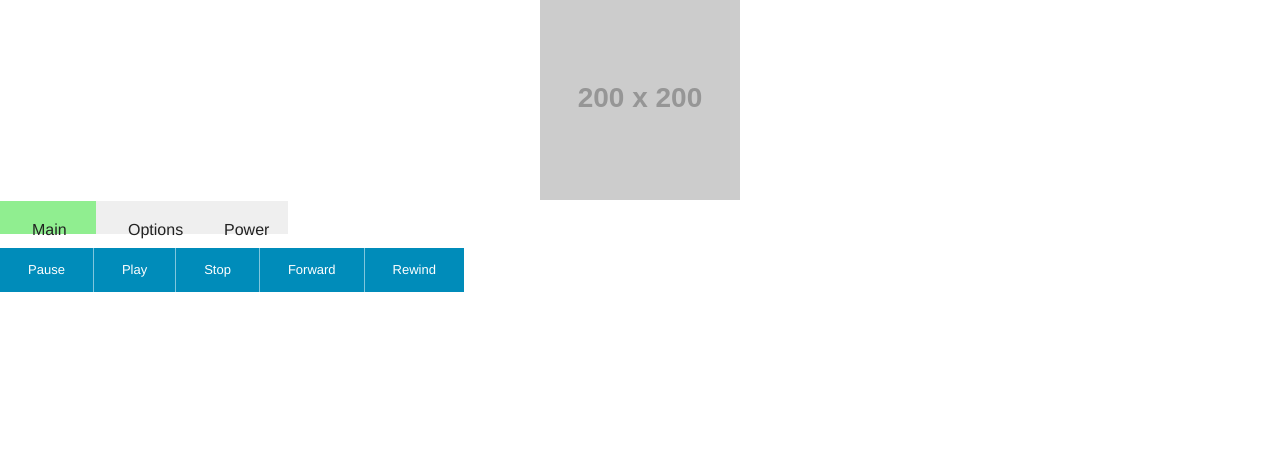
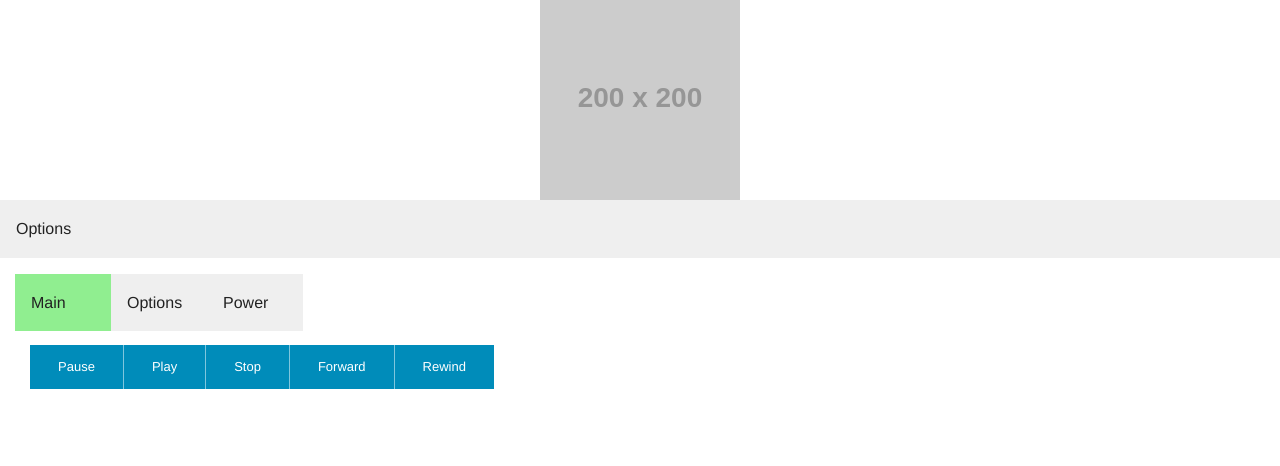
Before and after one commit to lvarney14/p2-dvr-app, a plain HTML site: page index.html in a window 1280 px wide. Drawn offline with Linux system fonts and the light colour scheme; placeholder pictures from the web are drawn by us.

Commit message:
9th Commit

```diff
--- a/css/styles.css
+++ b/css/styles.css
@@ -1,7 +1,7 @@
 .tabs dd > a {
 	float: left;
 	width: 96px;
-	height: 30px;
+
 
 }
 
--- a/index.html
+++ b/index.html
@@ -15,16 +15,20 @@
 
     <div class"row">
       <div class"small-12 columns">
+         <dl class="accordion" data-accordion>
+  <dd>
+    <a href="#panel1">Options</a>
+    <div id="panel1" class="content active">
 
             <!-- Tab Labels -->
-            <dl class="tabs" data-tab>
+             <dl class="tabs" data-tab>
               <dd class="active"><a href="#panel2-1">Main</a></dd>
               <dd><a href="#panel2-2">Options</a></dd>
               <dd><a href="#panel2-3">Power</a></dd>
 
             </dl>
 
-            <!-- Main Content -->
+             <!--Main Content-->
             <div class="tabs-content">
               <div class="content active" id="panel2-1">
                 <div class="button-bar">
@@ -39,10 +43,10 @@
                   </div>
               </div>
               <div class="content" id="panel2-2">
-                 <!-- VOLUME & CHAN -->
+                 <!--VOLUME & CHAN-->
     <div class="row">
 
-      <!-- VOL -->
+       <!--VOL -->
       <div class="small-6 columns">
 
           <div class="button-bar">
@@ -54,7 +58,7 @@
 
       </div>
 
-      <!-- CHAN -->
+       <!--CHAN-->
       <div class="small-6 columns">
 
           <div class="button-bar">
@@ -70,7 +74,7 @@
               </div>
               <div class="content" id="panel2-3">
 
-                <!-- ON/OFF CONTROLS -->
+                 <!--ON/OFF CONTROLS -->
     <a href="#" data-dropdown="drop1">On/Off</a>
 <ul id="drop1" class="f-dropdown" data-dropdown-content>
   <li><a href="#">TV</a></li>
@@ -83,6 +87,11 @@
 
 
 
+    </div>
+  </dd>
+
+</dl>
+
       </div>
 
     </div>
```
